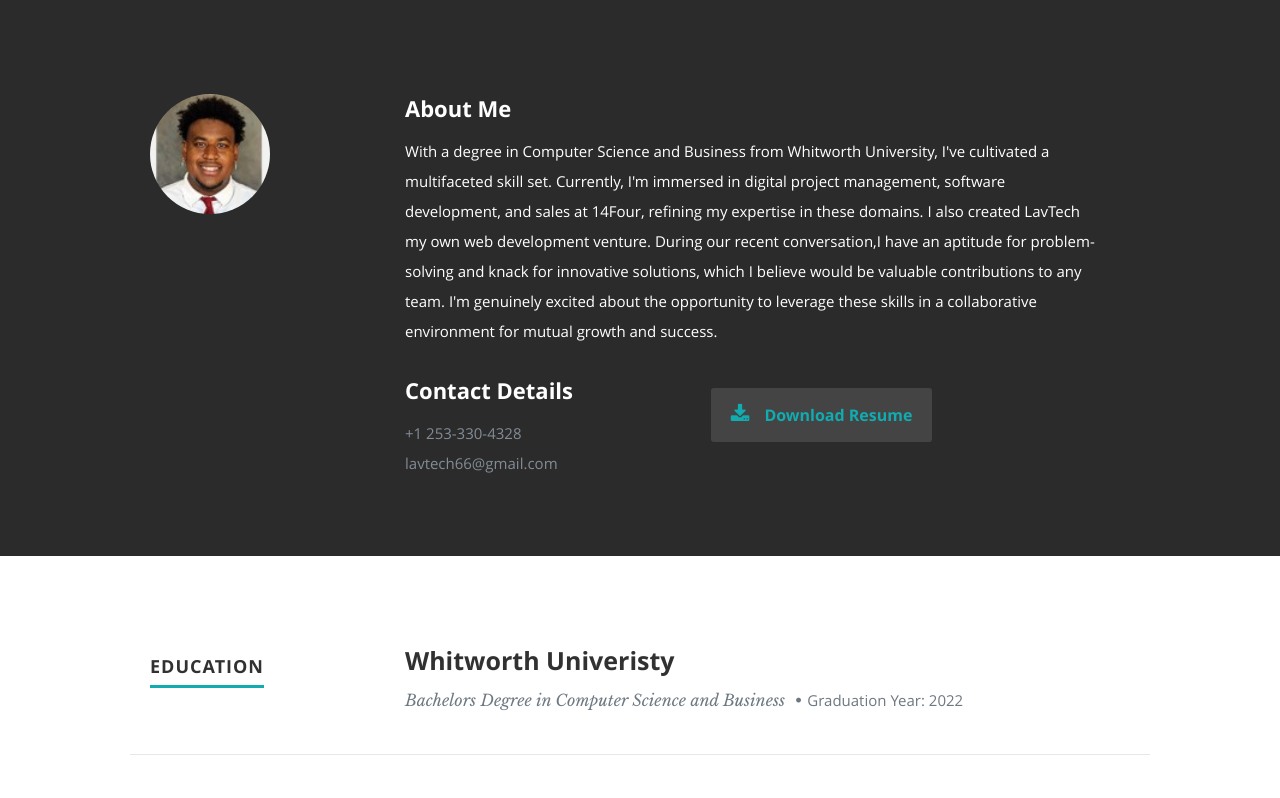
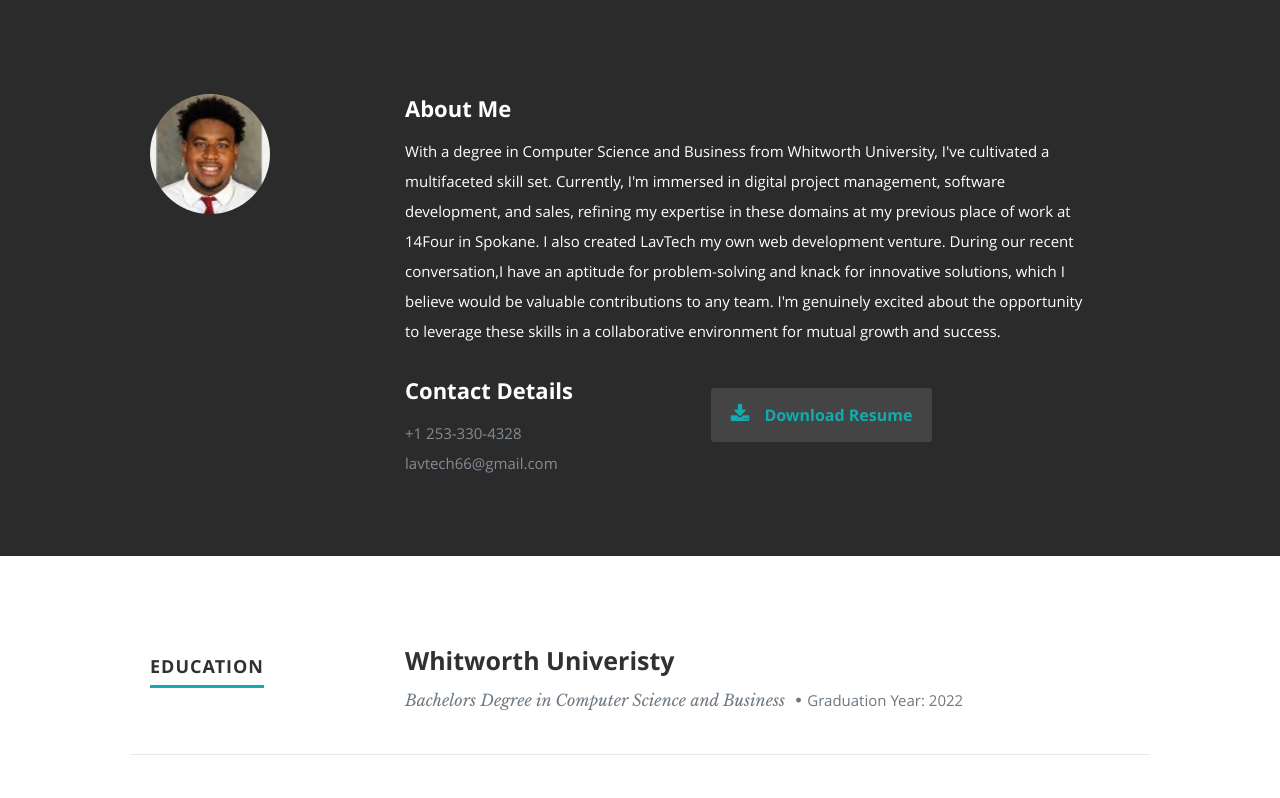
Before and after one commit to Alavish/DigiResume, a React (Create React App) app: page / in a window 1280 px wide. Shown: the part 802-1600 px from the top of the page. Built offline with nearby package versions, Linux system fonts and the light colour scheme.

Commit message:
download fix

```diff
--- a/public/resumeData.json
+++ b/public/resumeData.json
@@ -4,7 +4,7 @@
     "occupation": "Digital Producer",
     "DitemA": "Determined and hardworking, I find pleasure in the proccess and being the best I can be. ",
     "image": "headShotPic.jpeg",
-    "bio": "With a degree in Computer Science and Business from Whitworth University, I've cultivated a multifaceted skill set. Currently, I'm immersed in digital project management, software development, and sales at 14Four, refining my expertise in these domains. I also created LavTech my own web development venture. During our recent conversation,I have an aptitude for problem-solving and knack for innovative solutions, which I believe would be valuable contributions to any team. I'm genuinely excited about the opportunity to leverage these skills in a collaborative environment for mutual growth and success.",
+    "bio": "With a degree in Computer Science and Business from Whitworth University, I've cultivated a multifaceted skill set. Currently, I'm immersed in digital project management, software development, and sales, refining my expertise in these domains at my previous place of work at 14Four in Spokane. I also created LavTech my own web development venture. During our recent conversation,I have an aptitude for problem-solving and knack for innovative solutions, which I believe would be valuable contributions to any team. I'm genuinely excited about the opportunity to leverage these skills in a collaborative environment for mutual growth and success.",
     "contactmessage": "Contact me!",
     "email": "lavtech66@gmail.com",
     "phone": "+1 253-330-4328",
@@ -15,7 +15,7 @@
       "zip": ""
     },
     "website": "https://www.thatsalavish.com/",
-    "resumedownload": "/images/AnthonyChristopherResume2023.pdf",
+    "resumedownload": "public/images/Anthony ChristopherResume2023.pdf",
     "social": [
       {
         "name": "linkedin",
@@ -121,10 +121,9 @@
         "company":"Krispy Kreme",
         "title": "General Sales",
         "years": "May 2016 - October 2017",
-        "DitemA":"- Cultivated strong customer service abilities, ensuring exceptional experiences for patrons at Krispy Kreme",
-        "DitemB":"- Maintained precise records of daily earnings using spreadsheets, contributing to financial tracking at Krispy Kreme.",
-        "DitemC":"- Enhanced sales proficiency by engaging customers effectively, contributing to sales growth at Krispy Kreme.",
-        "DitemD":"",
+        "DitemA":"- Cultivated strong customer service abilities, ensuring exceptional experiences for patrons.",
+        "DitemB":"- Maintained precise records of daily earnings using spreadsheets, contributing to financial tracking.",
+        "DitemC":"- Enhanced sales proficiency by engaging customers effectively, contributing to sales growth.",
         "DitemE":"",
         "DitemF":"",
         "logo": "images/krispykremelogo.png"
--- a/src/Components/Portfolio.js
+++ b/src/Components/Portfolio.js
@@ -30,7 +30,7 @@ class Portfolio extends Component {
 
          <div className="twelve columns collapsed">
 
-            <h1>Below are my projects</h1>
+            <h1>Below are some of my notable projects</h1>
 
             <div id="portfolio-wrapper" className="bgrid-quarters s-bgrid-thirds cf">
                 {projects}
```
Also changed, not shown: 3 other files (tests, documents, lock files or other folders).
